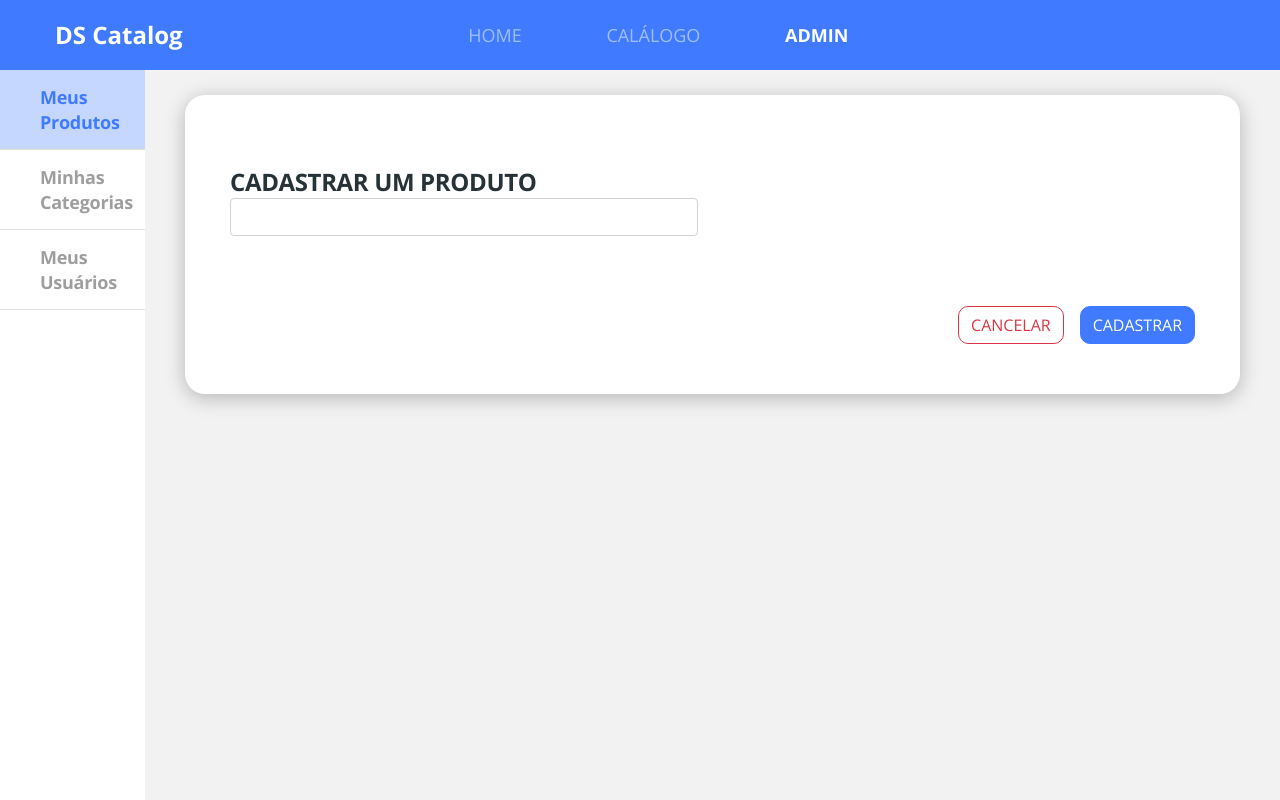
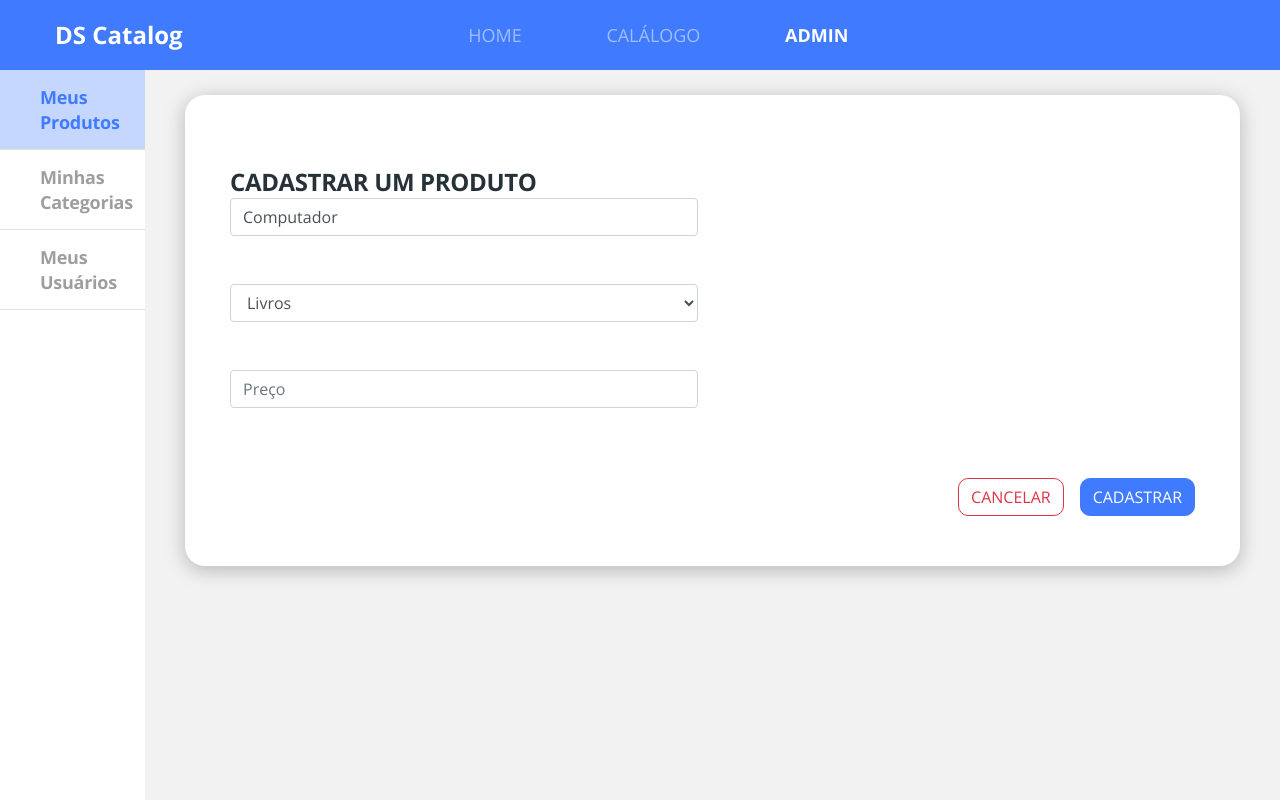
Before and after one commit to FulvioFPimentel/dscatalog-bootcamp-devsuperior, a React (Create React App) app in the folder front-web/: page /admin/products/create in a window 1280 px wide. Built offline with nearby package versions, Linux system fonts and the light colour scheme.

Commit message:
Creating generic structur

```diff
--- a/front-web/src/pages/Admin/components/Products/Form/index.tsx
+++ b/front-web/src/pages/Admin/components/Products/Form/index.tsx
@@ -1,16 +1,69 @@
-import React from 'react';
+import React, { useState } from 'react';
 import BaseForm from '../../BaseForm';
 import './styles.scss'
 
+type FormState = {
+    name: string,
+    price: string,
+    category: string
+}
+
 const Form = () => {
+    const [formData, setFormData] = useState<FormState>({
+        name: 'Computador',
+        price: '',
+        category: ''
+    });
+
+    const handleOnChange = (event: React.ChangeEvent<HTMLInputElement | HTMLSelectElement>) => {
+
+        const name = event.target.name;
+        const value = event.target.value;
+
+        setFormData(data => ({ ...data, [name]: value}));
+    }
+
+    const handleSubmit = (event: React.FormEvent<HTMLFormElement>) => {
+        event.preventDefault();
+
+        console.log(formData);
+    }
+
     return (
-        <BaseForm title="cadastrar um produto">
-            <div className="row">
-                <div className="col-6">
-                <input type="text" className="form-control" />
+        <form onSubmit={handleSubmit}>
+            <BaseForm title="cadastrar um produto">
+
+                <div className="row">
+                    <div className="col-6">
+                    <input
+                        value={formData.name}
+                        name="name"
+                        type="text"
+                        className="form-control mb-5"
+                        onChange={handleOnChange}
+                        placeholder="Nome do Produto"
+                    />
+                    <select
+                        value={formData.category}
+                        className="form-control mb-5"
+                        name="category"
+                        onChange={handleOnChange}>
+                        <option value="livros">Livros</option>
+                        <option value="computadores">Computadores</option>
+                        <option value="eletronicos">Eletrônicos</option>
+                    </select>
+                    <input
+                        value={formData.price}
+                        name="price"
+                        type="text"
+                        className="form-control"
+                        onChange={handleOnChange}
+                        placeholder="Preço"
+                    />
+                    </div>
                 </div>
-            </div>
-        </BaseForm>
+            </BaseForm>
+        </form>
     )
 }
 
```
